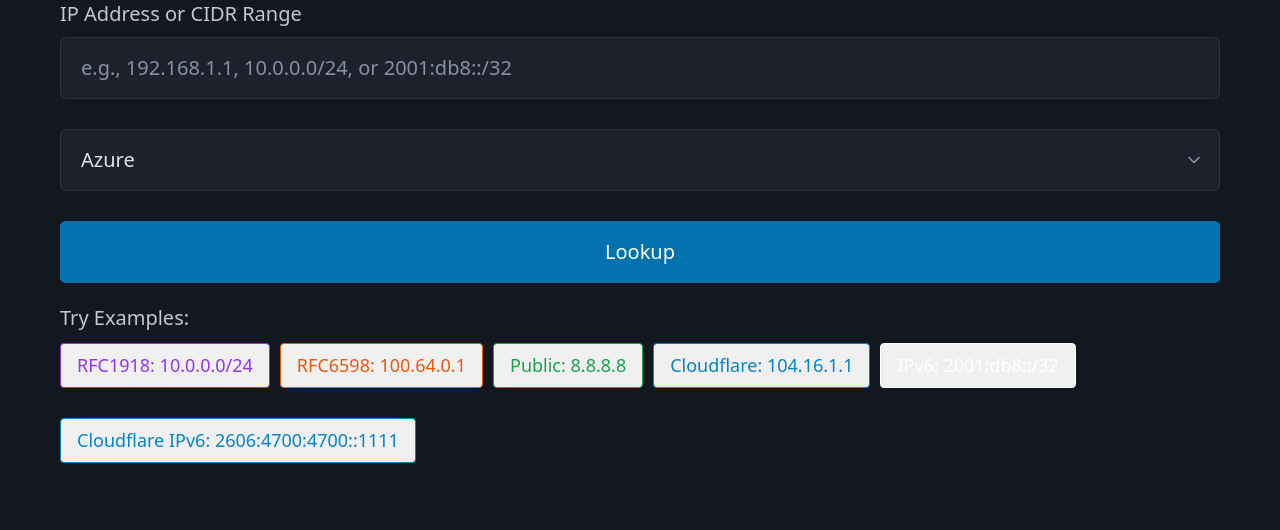
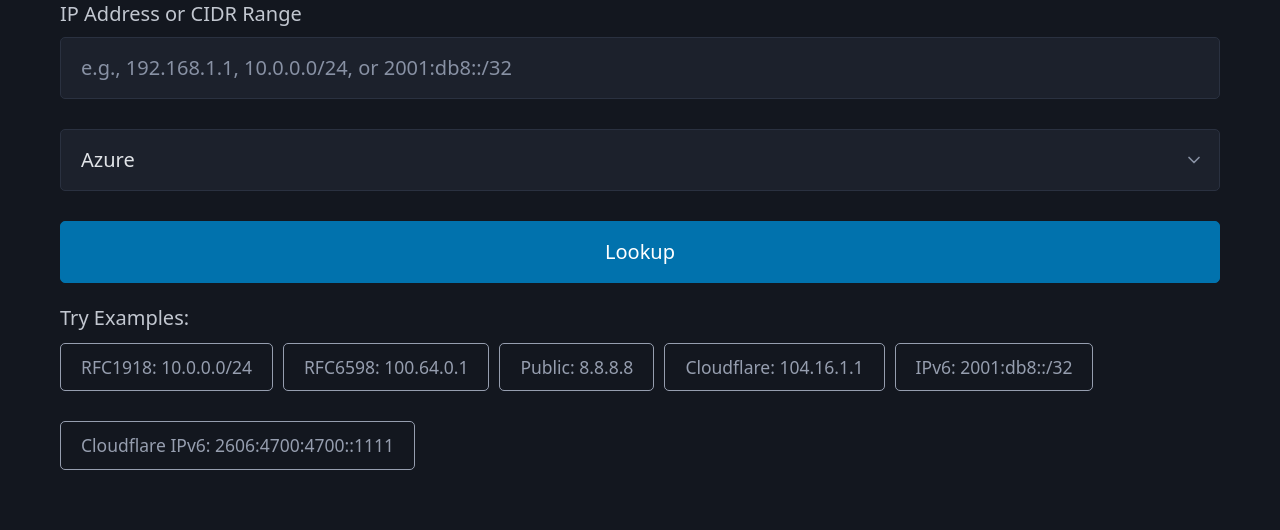
Before and after one commit to nickromney/public-cloud-experiments, a Flask app: page / in a window 1280 px wide. Shown: the part 366-896 px from the top of the page. Before the commit the page ends 829 px from the top, so only its background shows below. Run offline with Flask 3, Linux system fonts and the light colour scheme; data that the repository does not hold is empty; some libraries are stand-ins or nearby versions.

Commit message:
fix: Use Pico CSS semantic button styles across all frontends
Applied consistent Pico CSS button styling to TypeScript and Flask
frontends to match React frontend:

TypeScript frontend:
- Updated index.html to use "secondary outline" classes
- Simplified style.css to remove custom color classes
- Removed 30+ lines of custom button styling

Flask frontend:
- Updated templates/index.html to use "secondary outline" classes
- Simplified static/style.css to remove custom color classes
- Removed custom button styling

All three frontends now use identical button HTML and CSS:
- class="secondary outline" for example buttons
- Buttons automatically adapt to light/dark themes via Pico CSS
- Better accessibility and color-blind friendly
- Consistent visual appearance across all frontends

🤖 Generated with [Claude Code](https://claude.com/claude-code)

Co-Authored-By: Claude <noreply@anthropic.com>

```diff
--- a/subnet-calculator/frontend-python-flask/static/style.css
+++ b/subnet-calculator/frontend-python-flask/static/style.css
@@ -36,7 +36,7 @@
     min-width: auto;
 }
 
-/* Example buttons */
+/* Example buttons - use Pico CSS button styles */
 .example-buttons {
     display: flex;
     flex-wrap: wrap;
@@ -44,23 +44,10 @@
     margin-top: 0.5rem;
 }
 
-.example-btn {
-    padding: 0.4rem 0.8rem;
-    font-size: 0.9rem;
-    border-radius: 4px;
-    border: 1px solid;
-    cursor: pointer;
-    background: #f0f0f0;
+.example-buttons button {
+    font-size: 0.875rem;
+    padding: 0.5rem 1rem;
 }
-
-.example-btn:hover {
-    background: #e0e0e0;
-}
-
-.btn-rfc1918 { border-color: #9333ea; color: #9333ea; }
-.btn-rfc6598 { border-color: #ea580c; color: #ea580c; }
-.btn-public { border-color: #16a34a; color: #16a34a; }
-.btn-cloudflare { border-color: #0284c7; color: #0284c7; }
 
 /* Alerts */
 .alert {
--- a/subnet-calculator/frontend-python-flask/templates/index.html
+++ b/subnet-calculator/frontend-python-flask/templates/index.html
@@ -126,22 +126,22 @@
                 <div id="example-buttons" class="hidden">
                     <label>Try Examples:</label>
                     <div class="example-buttons">
-                        <button type="button" onclick="tryExample('10.0.0.0/24')" class="example-btn btn-rfc1918">
+                        <button type="button" onclick="tryExample('10.0.0.0/24')" class="secondary outline">
                             RFC1918: 10.0.0.0/24
                         </button>
-                        <button type="button" onclick="tryExample('100.64.0.1')" class="example-btn btn-rfc6598">
+                        <button type="button" onclick="tryExample('100.64.0.1')" class="secondary outline">
                             RFC6598: 100.64.0.1
                         </button>
-                        <button type="button" onclick="tryExample('8.8.8.8')" class="example-btn btn-public">
+                        <button type="button" onclick="tryExample('8.8.8.8')" class="secondary outline">
                             Public: 8.8.8.8
                         </button>
-                        <button type="button" onclick="tryExample('104.16.1.1')" class="example-btn btn-cloudflare">
+                        <button type="button" onclick="tryExample('104.16.1.1')" class="secondary outline">
                             Cloudflare: 104.16.1.1
                         </button>
-                        <button type="button" onclick="tryExample('2001:db8::/32')" class="example-btn btn-ipv6">
+                        <button type="button" onclick="tryExample('2001:db8::/32')" class="secondary outline">
                             IPv6: 2001:db8::/32
                         </button>
-                        <button type="button" onclick="tryExample('2606:4700:4700::1111')" class="example-btn btn-cloudflare">
+                        <button type="button" onclick="tryExample('2606:4700:4700::1111')" class="secondary outline">
                             Cloudflare IPv6: 2606:4700:4700::1111
                         </button>
                     </div>
```
Also changed, not shown: subnet-calculator/frontend-typescript-vite/index.html (+4 -4 lines), subnet-calculator/frontend-typescript-vite/src/style.css (+4 -33 lines).
